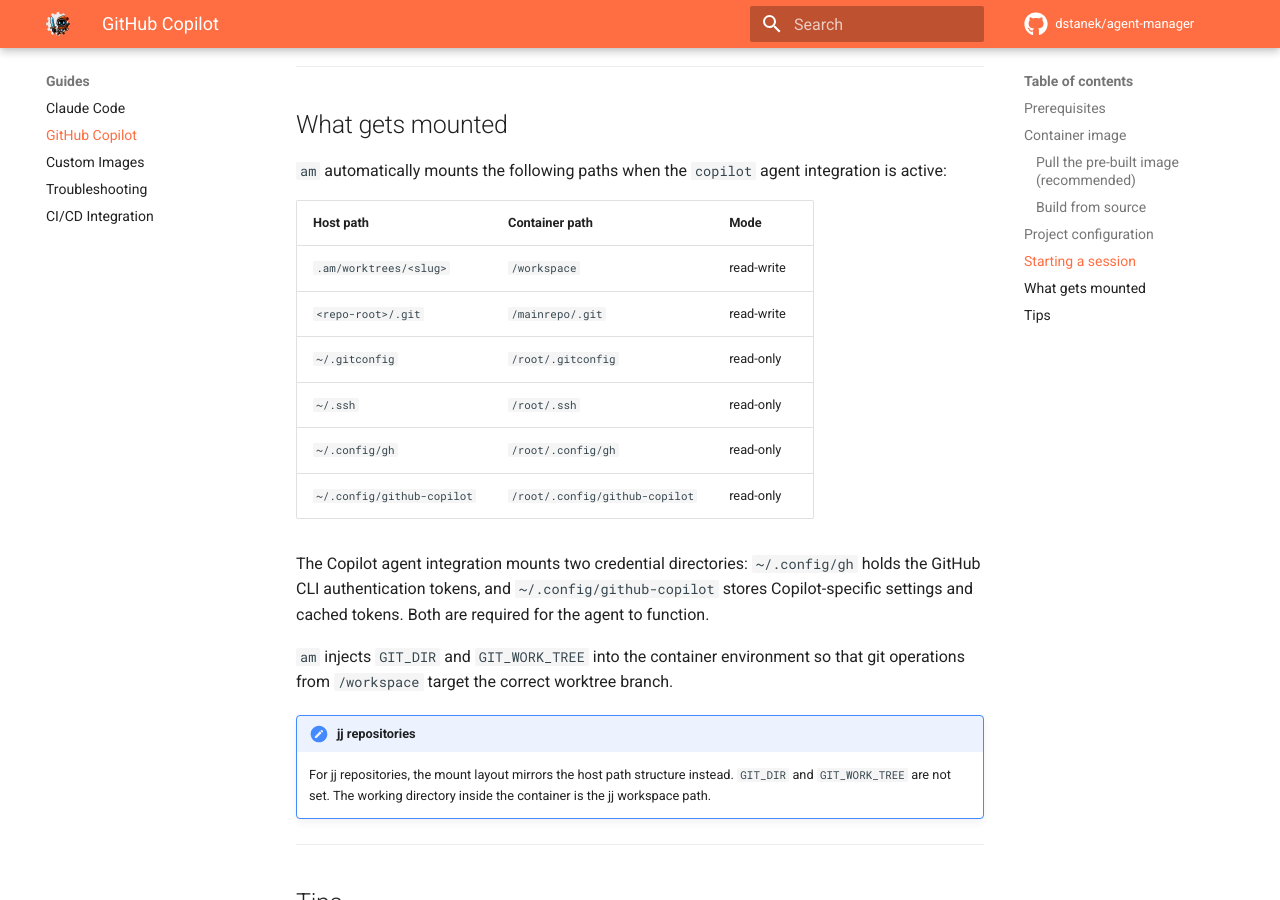
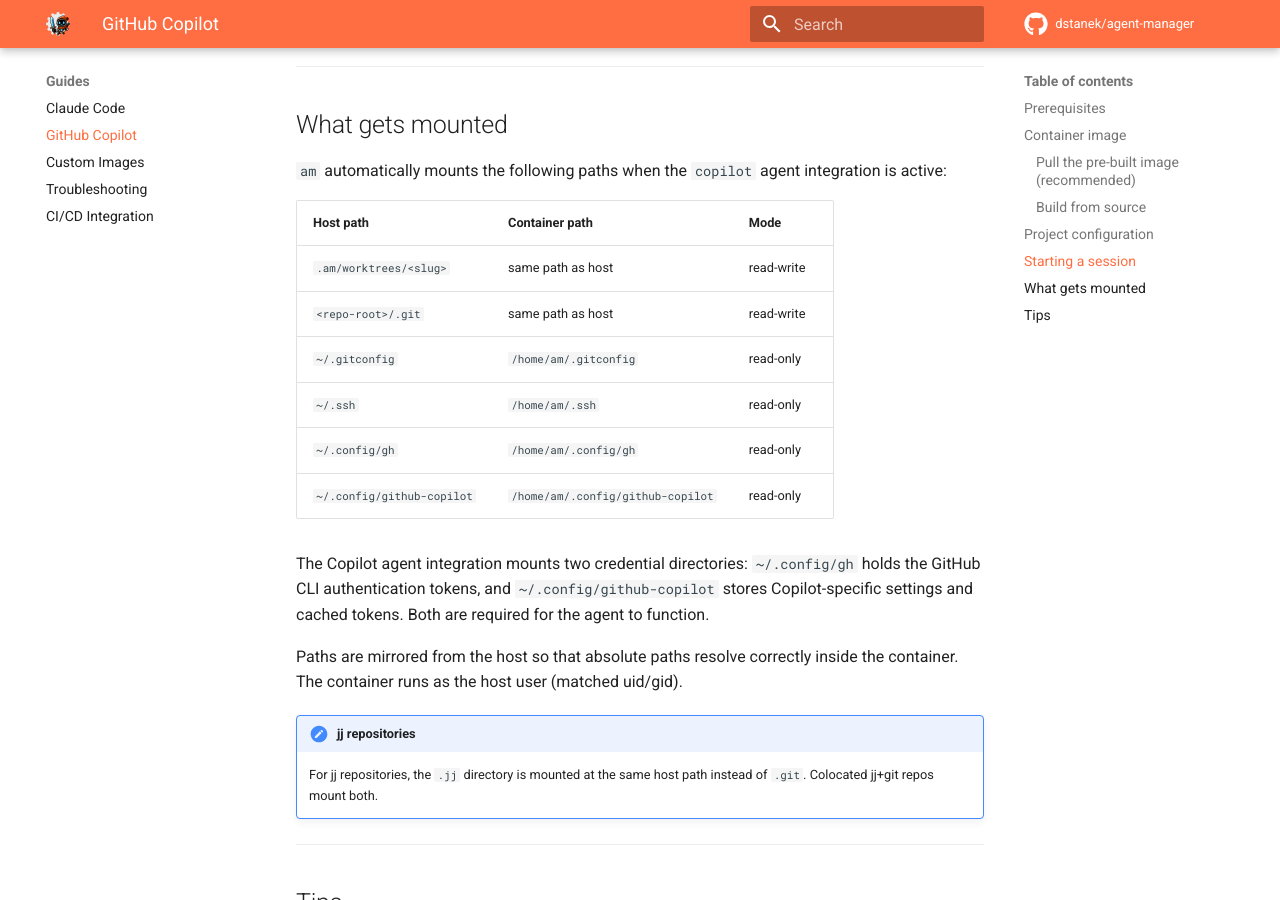
Before and after one commit to dstanek/am, an MkDocs documentation site: the page built from docs/guides/github-copilot.md, in a window 1280 px wide and 900 px high, scrolled down 3150 px. Built offline with MkDocs 1.6.1 and Material for MkDocs 9.7.7, drawn with Linux system fonts in a browser that asks for light colours; comment, search, counter and statistics services are not loaded.

Commit message:
docs: remove GIT_DIR/GIT_WORK_TREE injection claims and fix remaining stale paths
Remove false claims that am injects GIT_DIR and GIT_WORK_TREE from
troubleshooting.md and github-copilot.md (the container tests explicitly
assert these are NOT set). Also fix the remaining stale /root/ and
/workspace mount paths in those files and in concepts.md agent table.
Add gemini and codex to the agent integrations table (both are already
implemented). Remove the stale "startup delay" mention from concepts.md.

---
Auto-Piloted-By: am via Claude Code

```diff
--- a/docs/guides/github-copilot.md
+++ b/docs/guides/github-copilot.md
@@ -139,19 +139,19 @@
 
 | Host path | Container path | Mode |
 |---|---|---|
-| `.am/worktrees/<slug>` | `/workspace` | read-write |
-| `<repo-root>/.git` | `/mainrepo/.git` | read-write |
-| `~/.gitconfig` | `/root/.gitconfig` | read-only |
-| `~/.ssh` | `/root/.ssh` | read-only |
-| `~/.config/gh` | `/root/.config/gh` | read-only |
-| `~/.config/github-copilot` | `/root/.config/github-copilot` | read-only |
+| `.am/worktrees/<slug>` | same path as host | read-write |
+| `<repo-root>/.git` | same path as host | read-write |
+| `~/.gitconfig` | `/home/am/.gitconfig` | read-only |
+| `~/.ssh` | `/home/am/.ssh` | read-only |
+| `~/.config/gh` | `/home/am/.config/gh` | read-only |
+| `~/.config/github-copilot` | `/home/am/.config/github-copilot` | read-only |
 
 The Copilot agent integration mounts two credential directories: `~/.config/gh` holds the GitHub CLI authentication tokens, and `~/.config/github-copilot` stores Copilot-specific settings and cached tokens. Both are required for the agent to function.
 
-`am` injects `GIT_DIR` and `GIT_WORK_TREE` into the container environment so that git operations from `/workspace` target the correct worktree branch.
+Paths are mirrored from the host so that absolute paths resolve correctly inside the container. The container runs as the host user (matched uid/gid).
 
 !!! note "jj repositories"
-    For jj repositories, the mount layout mirrors the host path structure instead. `GIT_DIR` and `GIT_WORK_TREE` are not set. The working directory inside the container is the jj workspace path.
+    For jj repositories, the `.jj` directory is mounted at the same host path instead of `.git`. Colocated jj+git repos mount both.
 
 ---
 
```
Also changed, not shown: docs/concepts.md (+6 -7 lines), docs/guides/troubleshooting.md (+7 -7 lines).
